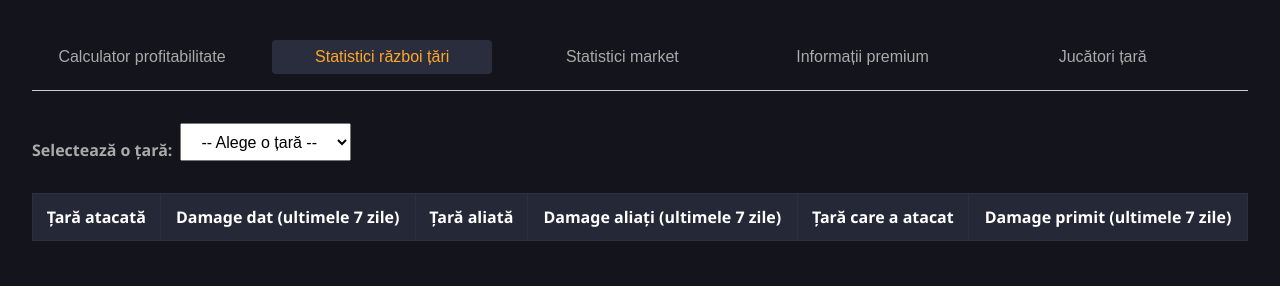
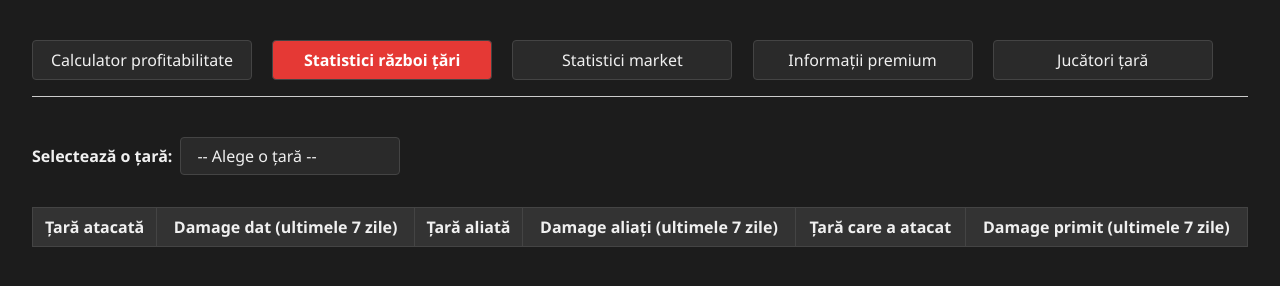
Before and after one commit to coisan/WarEra-Helper, a plain HTML site: page war_stats.html in a window 1280 px wide. Drawn offline with Linux system fonts and the light colour scheme; no server answers.

Commit message:
Update style.css

```diff
--- a/style.css
+++ b/style.css
@@ -1,97 +1,75 @@
 :root {
-  --primary-color: #13141c;
-  --secondary-color: #1c1e2b;
-  --accent-color: #ffa726;
-  --text-color: #ffffff;
-  --muted-text: #aaaaaa;
-  --positive-color: #4caf50;
-  --negative-color: #ef5350;
-  --border-color: #2c2f3f;
-  --hover-bg: #2a2d3d;
-  --header-bg: #252836;
-  --font-stack: "Segoe UI", Roboto, Helvetica, Arial, sans-serif;
+  --bg-color: #1c1c1c;
+  --text-color: #f0f0f0;
+  --secondary-color: #2a2a2a;
+  --border-color: #444;
+  --accent-color: #e53935; /* WarEra red */
 }
 
 body {
-  font-family: var(--font-stack);
-  background-color: var(--primary-color);
+  background-color: var(--bg-color);
   color: var(--text-color);
+  font-family: 'Segoe UI', sans-serif;
+  margin: 0;
   padding: 2rem;
-  margin: 0;
-}
-
-nav {
-  margin-bottom: 2rem;
-  border-bottom: 2px solid var(--border-color);
-  padding-bottom: 1rem;
-}
-
-nav button {
-  background: none;
-  border: none;
-  color: var(--muted-text);
-  font-size: 1rem;
-  margin-right: 1rem;
-  cursor: pointer;
-  padding: 0.5rem 1rem;
-}
-
-nav button:hover,
-nav .active-nav {
-  color: var(--accent-color);
-  background-color: var(--hover-bg);
-  border-radius: 4px;
 }
 
 label {
   display: block;
   margin-top: 1rem;
-  font-weight: 600;
-  color: var(--muted-text);
+  font-weight: bold;
 }
 
-input, button {
+input, button, select {
   width: 220px;
-  padding: 0.6rem;
+  padding: 0.5rem;
   margin-top: 0.5rem;
-  border: none;
-  border-radius: 4px;
   background-color: var(--secondary-color);
   color: var(--text-color);
+  border: 1px solid var(--border-color);
+  border-radius: 4px;
+  font-family: inherit;
+  font-size: 1rem;
+}
+
+input:focus, select:focus {
+  outline: none;
+  border-color: var(--accent-color);
 }
 
 button {
   background-color: var(--accent-color);
-  color: #000;
+  color: #fff;
   cursor: pointer;
+  transition: background-color 0.2s ease;
 }
 
 button:hover {
-  opacity: 0.9;
+  background-color: #c62828;
 }
 
 table {
   width: 100%;
   border-collapse: collapse;
   margin-top: 2rem;
+  background-color: var(--secondary-color);
 }
 
 th, td {
-  padding: 0.75rem;
+  padding: 0.5rem;
   border: 1px solid var(--border-color);
   text-align: center;
 }
 
 th {
-  background-color: var(--header-bg);
-  font-weight: bold;
-  color: var(--text-color);
+  background-color: #333;
 }
 
 th.sortable {
   cursor: pointer;
   user-select: none;
   position: relative;
+  padding-right: 1.5em;
 }
 
 th.sortable::after {
@@ -101,7 +79,7 @@ th.sortable::after {
   top: 50%;
   transform: translateY(-50%);
   font-size: 0.8em;
-  color: var(--muted-text);
+  color: #888;
 }
 
 th.sortable.asc::after {
@@ -113,23 +91,23 @@ th.sortable.desc::after {
 }
 
 .positive {
-  color: var(--positive-color);
+  color: #66bb6a;
 }
 
 .negative {
-  color: var(--negative-color);
+  color: #ef5350;
 }
 
 .dark-gray {
-  color: #cfd8dc;
+  color: #b0bec5;
 }
 
 .dark-green {
-  color: #a5d6a7;
+  color: #81c784;
 }
 
 .dark-blue {
-  color: #90caf9;
+  color: #64b5f6;
 }
 
 .purple {
@@ -137,10 +115,44 @@ th.sortable.desc::after {
 }
 
 .gold {
-  color: #fbc02d;
+  color: #fdd835;
 }
 
-#loadingMessage {
-  color: var(--muted-text);
-  margin-top: 2rem;
+nav {
+  margin-bottom: 2rem;
+  border-bottom: 1px solid var(--border-color);
+  padding-bottom: 1rem;
 }
+
+nav button {
+  margin-right: 1rem;
+  background-color: var(--secondary-color);
+  color: var(--text-color);
+  border: 1px solid var(--border-color);
+  padding: 0.5rem 1rem;
+}
+
+nav button:hover {
+  background-color: #c62828;
+  color: #fff;
+}
+
+.active-nav {
+  font-weight: bold;
+  background-color: var(--accent-color);
+  color: #fff;
+  border-radius: 4px;
+}
+
+/* Dropdown fix for better theming */
+select {
+  background-color: var(--secondary-color);
+  color: var(--text-color);
+  border: 1px solid var(--border-color);
+  border-radius: 4px;
+  padding: 0.6rem;
+  font-family: inherit;
+  font-size: 1rem;
+  appearance: none;
+  cursor: pointer;
+}
```
